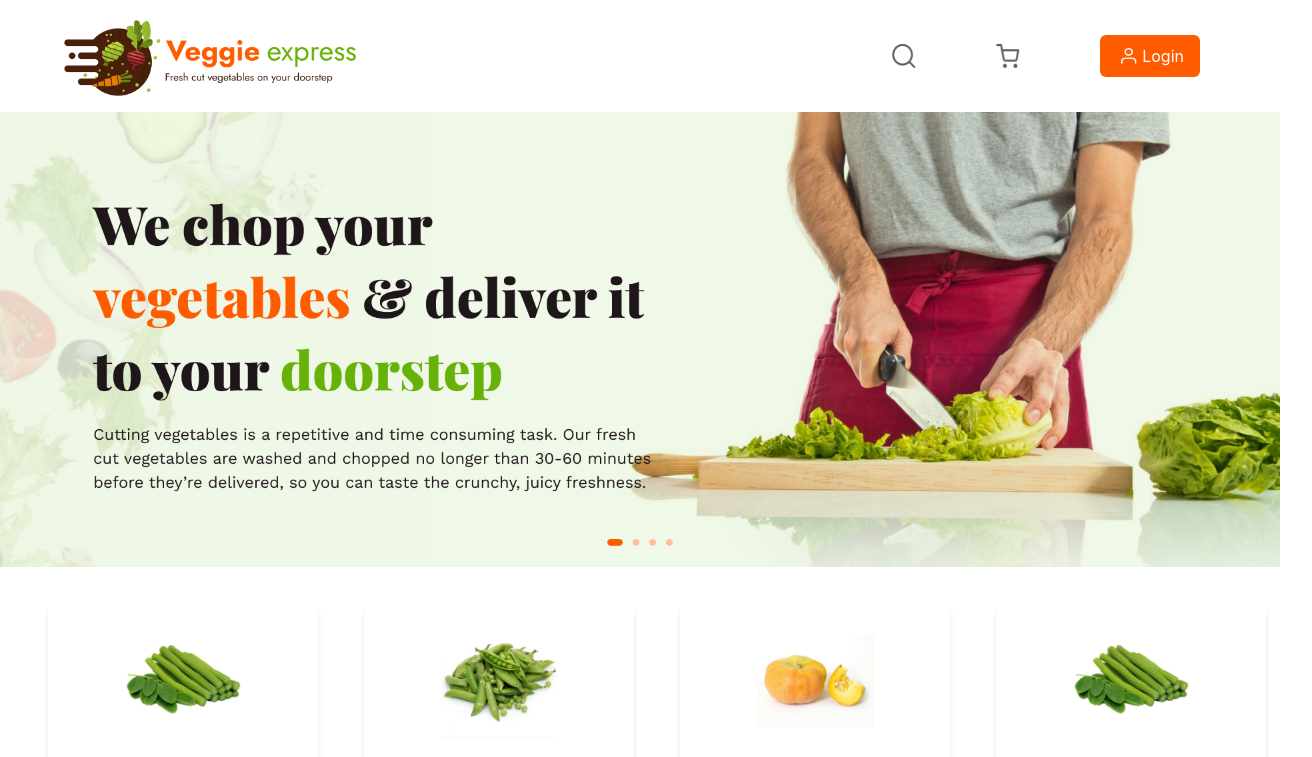
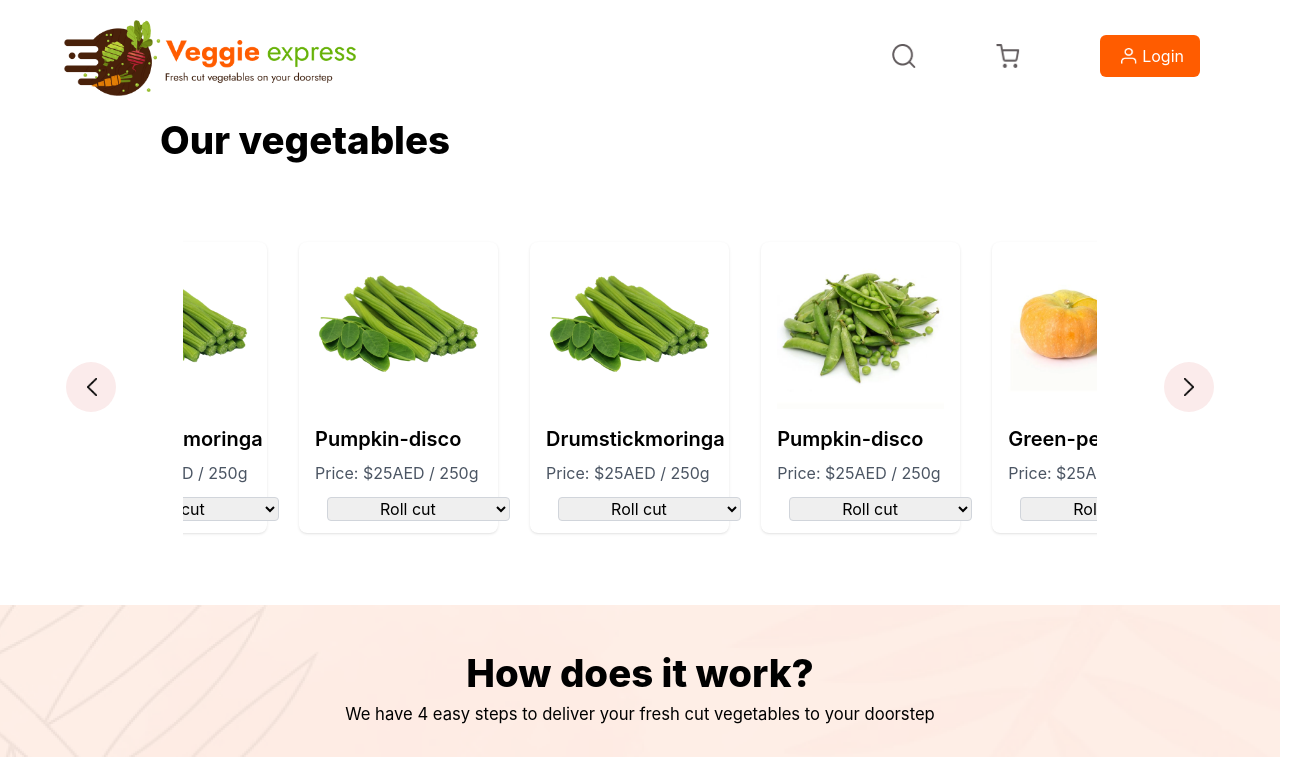
Before and after one commit to coder-mourya/veggies, a React (Create React App) app: page / in a window 1280 px wide. Shown: the top 757 px of the page, 1312 px wide, since content can reach past the window. Built offline with nearby package versions, Linux system fonts and the light colour scheme.

Commit message:
home page

```diff
--- a/src/assets/Images/items/Items.json
+++ b/src/assets/Images/items/Items.json
@@ -1,27 +1,35 @@
 [
     {
       "id": 1,
-      "itemName": "Product 1",
-      "itemPrice": 19.99,
+      "itemName": "Drumstickmoringa",
+      "itemPrice": "25AED / 250g",
       "itemImage": "item1.png"
     },
     {
       "id": 2,
-      "itemName": "Product 2",
-      "itemPrice": 29.99,
+      "itemName": "Pumpkin-disco",
+      "itemPrice": "25AED / 250g",
       "itemImage": "item2.png"
     },
     {
       "id": 3,
-      "itemName": "Product 3",
-      "itemPrice": 39.99,
+      "itemName": "Green-peas",
+      "itemPrice": "25AED / 250g",
       "itemImage": "item3.png"
     },
 
     {
       "id": 4,
-      "itemName": "Product 3",
-      "itemPrice": 39.99,
+      "itemName": "Drumstickmoringa",
+      "itemPrice": "25AED / 250g",
+      "itemImage": "item4.png"
+    },
+
+    {
+      "id": 5,
+      "itemName": "Pumpkin-disco",
+      "itemPrice": "25AED / 250g",
       "itemImage": "item4.png"
     }
+
   ]
--- /dev/null
+++ b/src/assets/styles/colors.css
@@ -0,0 +1,3 @@
+strong{
+    color: #FF5C00;
+}
--- /dev/null
+++ b/src/assets/styles/items.css
@@ -0,0 +1,39 @@
+.crad-items {
+
+    margin-top: 2rem !important;
+    margin-bottom: 2rem !important;
+}
+
+.showutton {
+    visibility: visible;
+}
+
+
+.optional-butons {
+
+    display: none !important;
+}
+
+
+
+
+/* Media query for smaller devices */
+@media screen and (max-width: 992px) {
+
+    .showutton {
+        display: none !important;
+    }
+
+    .optional-butons {
+        display: flex !important;
+        align-items: center;
+
+        margin: 2rem;
+    }
+
+    .crad-items {
+
+        margin-top: 2rem !important;
+        margin-left: 7rem !important;
+    }
+}
--- a/src/components/CmLove.js
+++ b/src/components/CmLove.js
@@ -1,8 +1,9 @@
 import React from "react";
 import { useRef } from "react";
-import { useEffect , useState} from "react";
+import { useEffect, useState } from "react";
 import "../assets/styles/Cmlove.css";
 import "../assets/styles/Allfonts.css";
+import "../assets/styles/colors.css";
 
 
 import OwlCarousel from 'react-owl-carousel';
@@ -49,7 +50,7 @@ const Love = () => {
   };
 
   return (
-      <div className="container mb-5 ">
+    <div className="container mb-5 CmLove ">
       <div className="container my-5">
         <div className="flex justify-center">
           <div className="grid grid-cols-1 md:grid-cols-3 justify-between items-center w-[90%] pt-5">
@@ -70,13 +71,14 @@ const Love = () => {
       </div>
       <div className="container-fluid cards-container">
         <div className="cardsAnimat">
+          {data.length > 0 && (
             <OwlCarousel
               className="owl-theme"
               items={3}
               loop
               autoplay={true}
-              autoplayTimeout={2000}
-              smartSpeed={2000}
+              autoplayTimeout={3000}
+              smartSpeed={2500}
               margin={15}
               center={true}
               responsive={breakpoints}
@@ -110,6 +112,8 @@ const Love = () => {
                 </div>
               ))}
             </OwlCarousel>
+          )}
+
         </div>
       </div>
     </div>
--- a/src/components/Items.js
+++ b/src/components/Items.js
@@ -1,15 +1,27 @@
 import React, { useState, useEffect } from 'react';
+import { useRef } from 'react';
 import dummyData from "../assets/Images/items/Items.json";
 import item1 from "../assets/Images/items/item1.png";
 import item2 from "../assets/Images/items/item2.png";
 import item3 from "../assets/Images/items/item3.png";
 import item4 from "../assets/Images/items/item4.png";
+import left from "../assets/Images/cmLove/left-arow.png";
+import right from "../assets/Images/cmLove/right-arow.png";
+import "../assets/styles/items.css"
+
+
+
+import OwlCarousel from 'react-owl-carousel';
+import 'owl.carousel/dist/assets/owl.carousel.css';
+import 'owl.carousel/dist/assets/owl.theme.default.css';
 
 
 const Items = () => {
 
     const [items, setItems] = useState([]);
     const [selectedOptions, setSelectedOptions] = useState({});
+    const owlCarouselRef = useRef(null);
+
 
 
     useEffect(() => {
@@ -47,14 +59,57 @@ const Items = () => {
         });
     };
 
+    const breakpoints = {
+        0: { items: 1 },
+        600: { items: 2 },
+        800: { items: 3 },
+        1000: { items: 4 }
+    };
+
+    //   hendlde right button
+    const handleNextButtonClick = () => {
+        if (owlCarouselRef && owlCarouselRef.current) {
+            owlCarouselRef.current.next();
+        }
+    };
+
+    //   handle left button
+    const handlePrevButtonClick = () => {
+        if (owlCarouselRef && owlCarouselRef.current) {
+            owlCarouselRef.current.prev();
+        }
+    };
+
 
 
     return (
-        <div className="container mx-[2rem] mt-8 px-4">
+        <div className='vegetables'>
 
-            <div className="grid grid-cols-1 md:grid-cols-4 gap-4">
+            <div className='md:pl-[10rem] pl-[2rem]' >
+                <h1 className='allFonts'>Our vegetables</h1>
+            </div>
+
+
+            <div className="grid grid-cols-1 md:grid-cols-7 items-center my-10">
+                <div className='flex justify-center'>
+                    <button className="btn round-button mx-2 col-span-1 showutton" onClick={handleNextButtonClick}>
+                        <img src={left} alt="left" />
+                    </button>
+                </div>
+                <div className="col-span-5">
+                    {items.length > 0 && (
+                        <OwlCarousel
+                            item = {4}
+                            className="owl-theme"
+                            loop
+                            margin={10}
+                            center={true}
+                            responsive={breakpoints}
+                            dots={false}
+                            ref={owlCarouselRef}
+                        >
                             {items.map(item => (
-                    <div key={item.id} className="bg-white rounded-lg w-[90%] shadow-md p-4">
+                                <div key={item.id} className="bg-white rounded-lg shadow crad-items md:w-[90%] w-[50%] px-4">
                                     <div className="flex items-center justify-center mb-4">
                                         <img
                                             src={getImagePath(item.itemImage)}
@@ -64,16 +119,43 @@ const Items = () => {
                                     </div>
                                     <h1 className="text-xl font-semibold">{item.itemName}</h1>
                                     <p className="text-gray-600 mt-2">Price: ${item.itemPrice}</p>
-                        <select value={selectedOptions[item.id] || ''} onChange={(e) => handleOptionChange(item.id, e)}>
-                            <option value="">Select Option</option>
+
+                                    <select
+
+                                    value={selectedOptions[item.id] || ''}
+                                    onChange={(e) => handleOptionChange(item.id, e)}
+                                    className='ml-3 my-3 px-[3rem] border border-gray-300 rounded'
+                                    >
+                                        <option value="">Roll cut</option>
                                         <option value="Option 1">Option 1</option>
                                         <option value="Option 2">Option 2</option>
-                            {/* Add more options if needed */}
                                     </select>
                                 </div>
                             ))}
+                        </OwlCarousel>
+                    )}
+                </div>
+                <div className='flex justify-center'>
+                    <button className="btn round-button mx-2 col-span-1 showutton" onClick={handlePrevButtonClick}>
+                        <img src={right} alt="right" />
+                    </button>
                 </div>
             </div>
+
+
+            {/* buttons for small screen  */}
+            <div className='optional-butons  flex justify-center'  >
+
+                <button className="btn round-button mx-2 col-span-1" onClick={handleNextButtonClick}>
+                    <img src={left} alt="left" />
+                </button>
+
+                <button className="btn round-button mx-2 col-span-1" onClick={handlePrevButtonClick}>
+                    <img src={right} alt="right" />
+                </button>
+            </div>
+        </div>
+
 
     );
 };
--- a/src/pages/Home.js
+++ b/src/pages/Home.js
@@ -1,9 +1,9 @@
 import React from "react";
 import Love from "../components/CmLove";
-import Slider from "react-slick";
+// import Slider from "react-slick";
 import 'slick-carousel/slick/slick.css';
 import 'slick-carousel/slick/slick-theme.css';
-import SlideImg from "../assets/Images/homeIMG/home.png"
+// import SlideImg from "../assets/Images/homeIMG/home.png"
 import Work from "../components/WorkInfo";
 import "../assets/styles/home.css";
 import Items from "../components/Items";
@@ -11,16 +11,16 @@ import Items from "../components/Items";
 
 const Home = () => {
 
-    const settings = {
-        dots: false,
-        infinite: true,
-        speed: 600,
-        slidesToShow: 1,
-        slidesToScroll: 1,
-        autoplay: true,
-        autoplaySpeed: 3000,
-        arrows: true
-    };
+    // const settings = {
+    //     dots: false,
+    //     infinite: true,
+    //     speed: 600,
+    //     slidesToShow: 1,
+    //     slidesToScroll: 1,
+    //     autoplay: true,
+    //     autoplaySpeed: 3000,
+    //     arrows: true
+    // };
 
     return (
 
@@ -30,7 +30,7 @@ const Home = () => {
 
                 <div className="container">
 
-                <Slider   {...settings} c>
+                {/* <Slider   {...settings} c>
                     <div>
                         <img  src={SlideImg} alt="home pick" />
                     </div>
@@ -42,7 +42,7 @@ const Home = () => {
                     </div>
 
 
-                </Slider>
+                </Slider> */}
                 </div>
 
                 <section>
```
Lines whose indentation alone changed are shown as unchanged.
